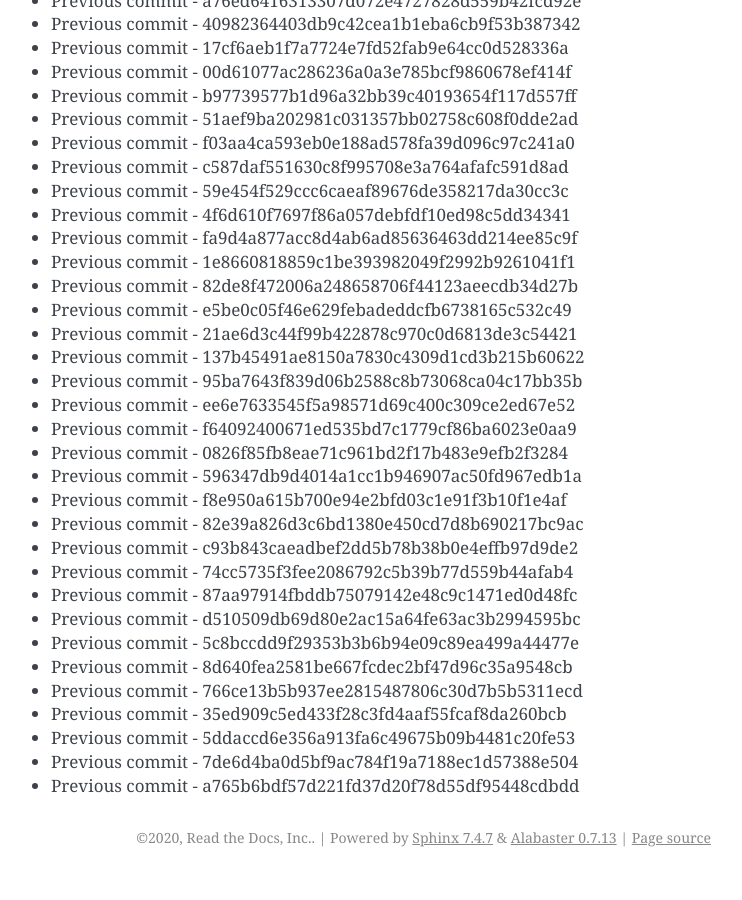
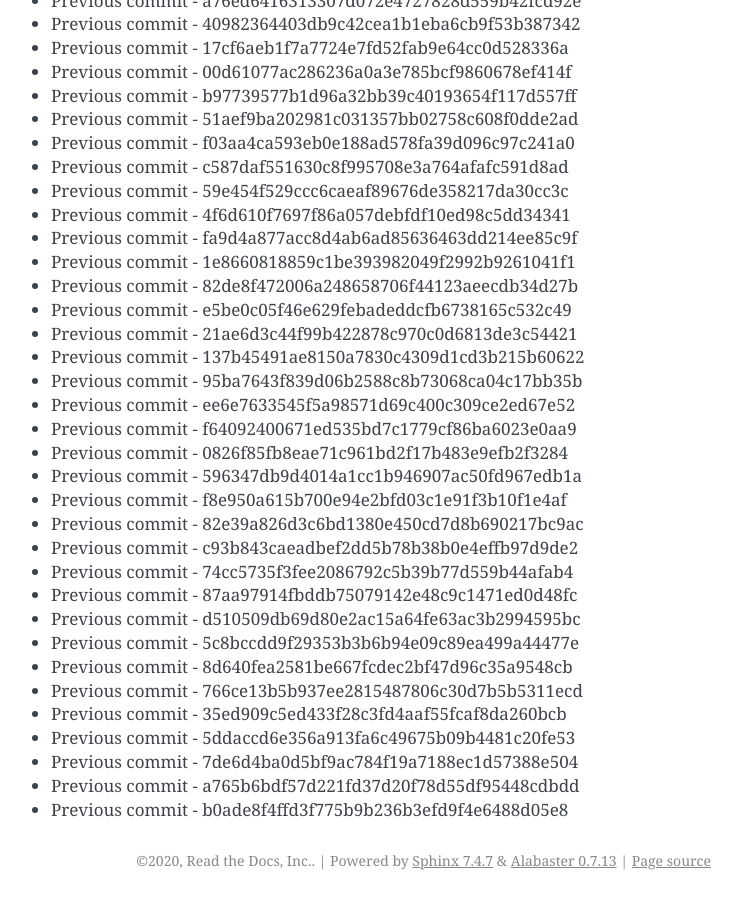
Before and after one commit to readthedocs/rtd-git-stresstest, a Sphinx documentation site: the page built from docs/updates.rst, in a window 1280 px wide and 900 px high, scrolled down 105980 px. Shown: the whole window, without its empty margins (399-1141 px from the left). Built offline with Sphinx 7.4.7, drawn with Linux system fonts in a browser that asks for light colours; before the commit the page ends 106857 px from its top, so only the background shows below that.

Commit message:
Generating commit from previous: b0ade8f4ffd3f775b9b236b3efd9f4e6488d05e8

```diff
--- a/docs/updates.rst
+++ b/docs/updates.rst
@@ -4485,3 +4485,4 @@ It can be tested for any performance characteristics.
 * Previous commit - 5ddaccd6e356a913fa6c49675b09b4481c20fe53
 * Previous commit - 7de6d4ba0d5bf9ac784f19a7188ec1d57388e504
 * Previous commit - a765b6bdf57d221fd37d20f78d55df95448cdbdd
+* Previous commit - b0ade8f4ffd3f775b9b236b3efd9f4e6488d05e8
```
